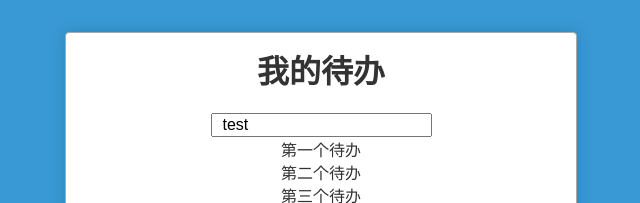
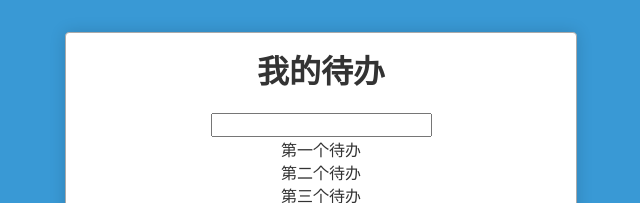
Before and after one commit to wpsumsun/project-react, a React (Create React App) app: page / in a window 1280 px wide. Shown: the top 203 px of the page, without its empty margins (319-959 px from the left). Built offline with nearby package versions, Linux system fonts and the light colour scheme.

Commit message:
fix value

```diff
--- a/src/App.js
+++ b/src/App.js
@@ -10,7 +10,7 @@
   constructor(props){
     super(props)
     this.state={
-      newTodo:'test',
+      newTodo:'',
       todoList:[
         {id:1,title:'第一个待办'},
         {id:2,title:'第二个待办'},
--- a/src/TodoInput.js
+++ b/src/TodoInput.js
@@ -3,6 +3,6 @@
 
 export default class TodoInput extends Component {
     render(){
-        return <input type="text" value={this.props.content}/>
+        return <input type="text" defaultValue={this.props.content}/>
     }
 }
```
